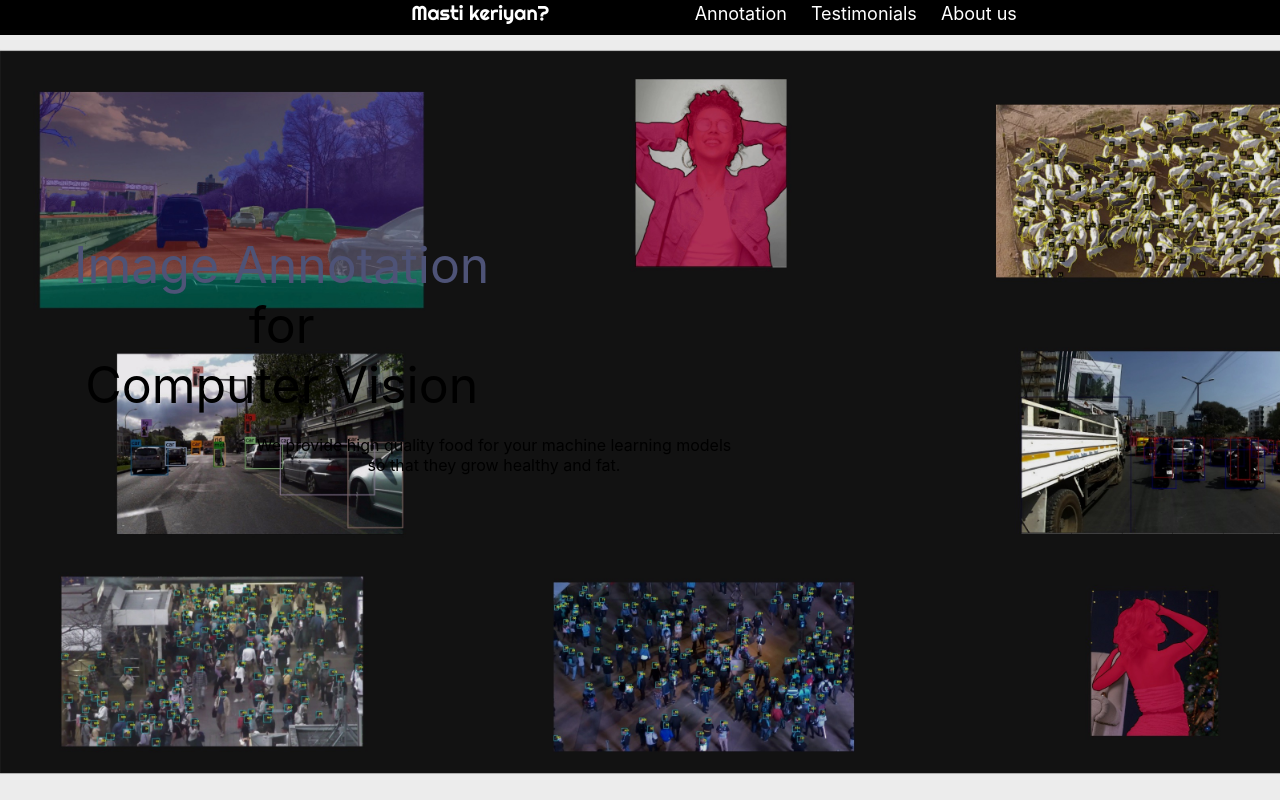
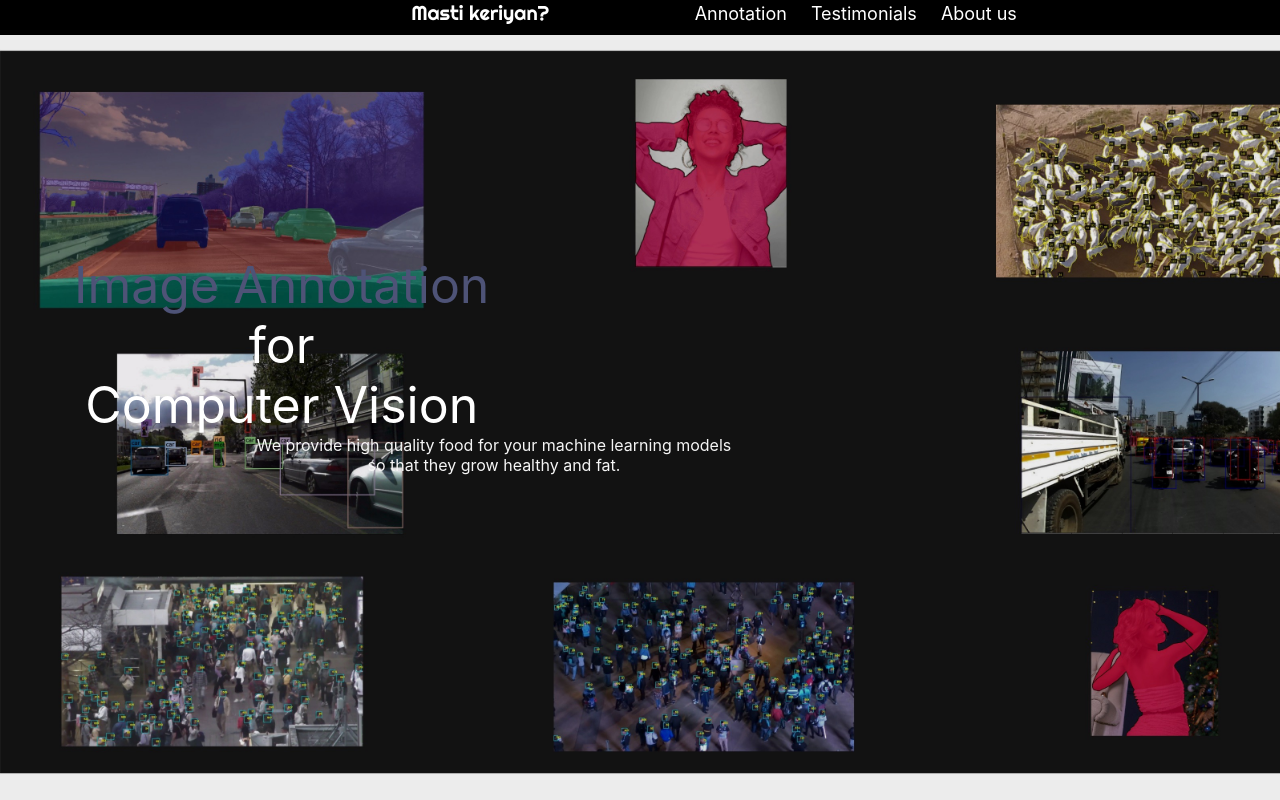
Before and after one commit to D3nii/React-Projects, a React (Create React App) app in the folder prox/: page / in a window 1280 px wide. Shown: the top 800 px of the page. Built offline with nearby package versions, Linux system fonts and the light colour scheme.

Commit message:
Update Page1.css

```diff
--- a/prox/src/Style/Page1.css
+++ b/prox/src/Style/Page1.css
@@ -1,13 +1,13 @@
 #main {
-  position: absolute;
-  left: 150px;
+  margin-top: 20px;
   font-size: 50px;
+  color: white;
 }
 
 #leftover {
-  top: 200px;
+  top: 20px;
   position: relative;
-  left: -380px;
+  color: whitesmoke;
 }
 
 #page1 {
```
